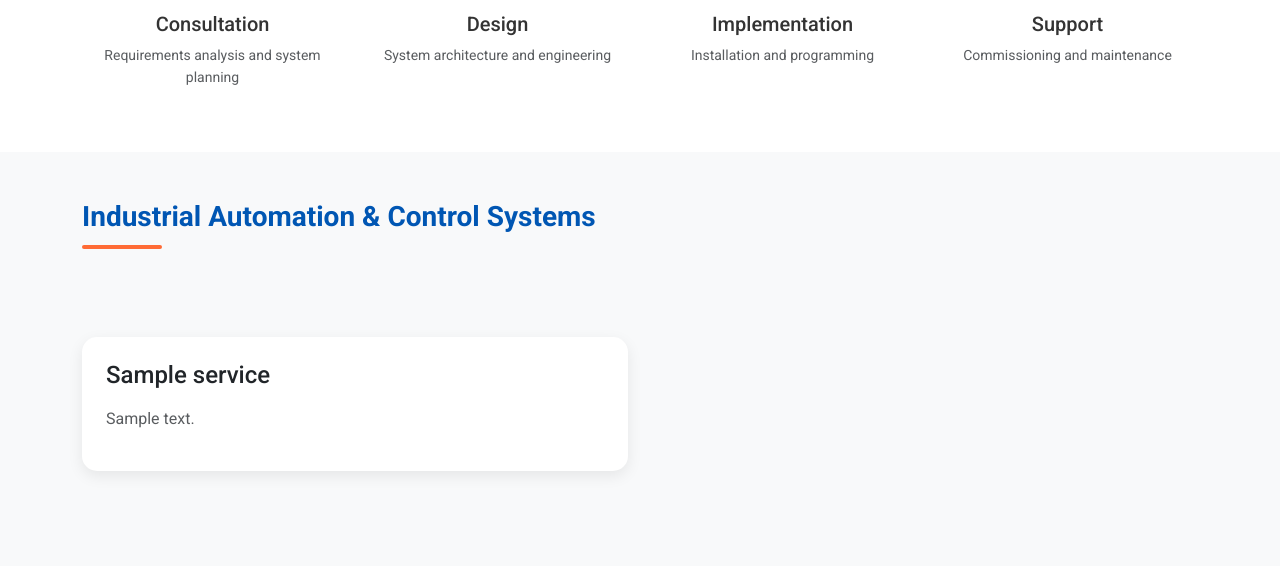
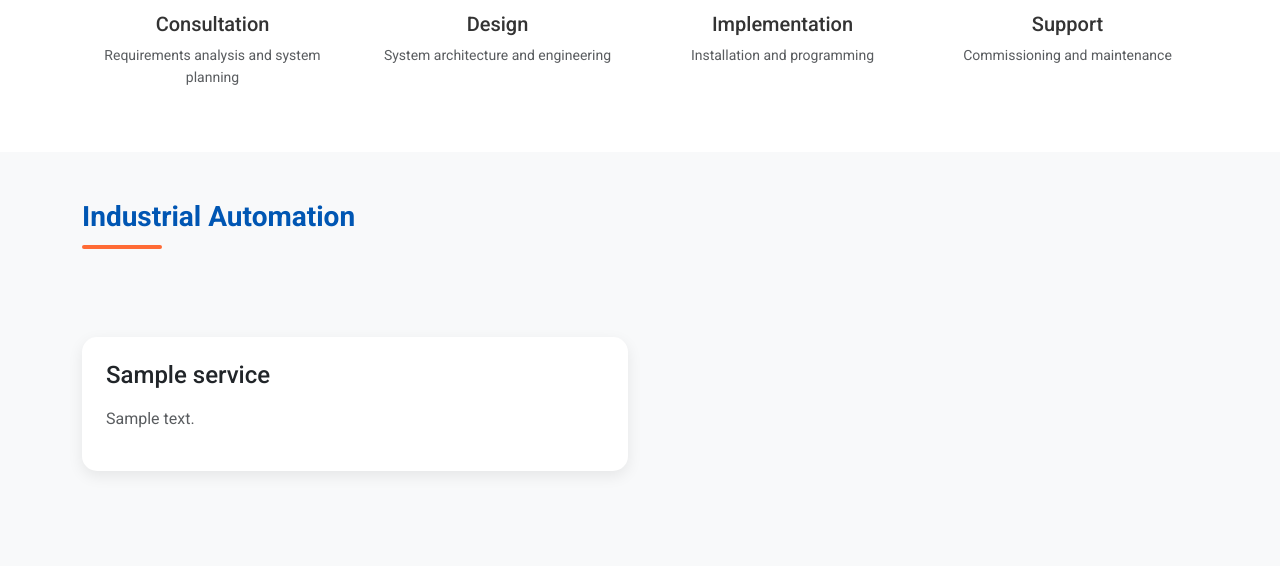
Before and after one commit to tabreedtabreed5-rgb/company, a Django app: template companywebsite/templates/companywebsite/services.html in a window 1280 px wide. Shown: the part 705-1271 px from the top of the page. Run offline with Django 5.2, Linux system fonts and the light colour scheme; the template is opened without the code that fills it: most values are stand-ins (such as "Sample title", 1, 10 or a date in 2020); parts of the project's set-up code (start-up, migrations or seed data) failed here and were passed over.

Commit message:
Update services.html

```diff
--- a/companywebsite/templates/companywebsite/services.html
+++ b/companywebsite/templates/companywebsite/services.html
@@ -219,7 +219,7 @@
         {% if programming_services %}
         <div class="row mb-5">
             <div class="col-12">
-                <h3 class="section-title">Industrial Automation & Control Systems</h3>
+                <h3 class="section-title">Industrial Automation</h3>
             </div>
         </div>
 
```
